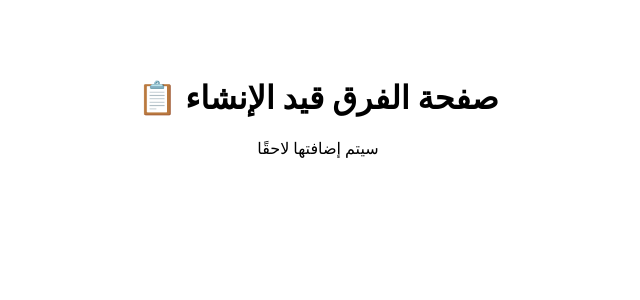
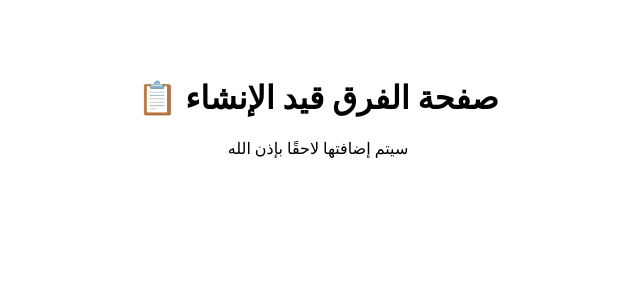
Before and after one commit to abaghli/penalty-tournament, a Next.js app: page /teams in a window 1280 px wide. Shown: the top 300 px of the page, without its empty margins (322-962 px from the left). Built offline with nearby package versions, Linux system fonts and the light colour scheme.

Commit message:
Update teams.js

```diff
--- a/pages/teams.js
+++ b/pages/teams.js
@@ -1,8 +1,8 @@
 export default function TeamsPage() {
   return (
     <div style={{ textAlign: "center", padding: "50px" }}>
-     <h1>📋 صفحة الفرق قيد الإنشاء</h1>
-      <p>سيتم إضافتها لاحقًا</p>
+      <h1>📋 صفحة الفرق قيد الإنشاء</h1>
+      <p>سيتم إضافتها لاحقًا بإذن الله</p>
     </div>
   );
 }
```
